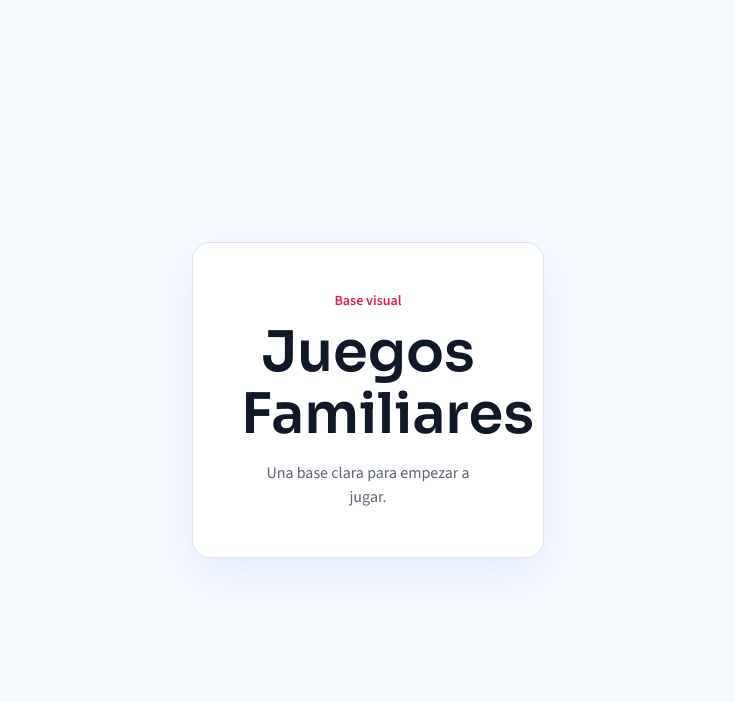
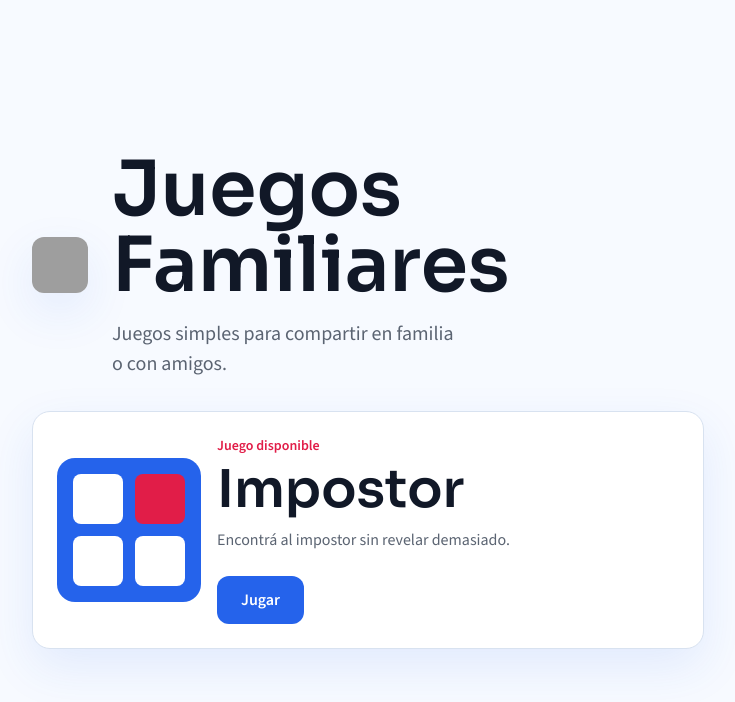
Before and after one commit to RadikeCosa/juegos-familiares, a Next.js app: page / in a window 1280 px wide. Shown: the top 702 px of the page, without its empty margins (272-1007 px from the left). Built offline with nearby package versions, Linux system fonts and the light colour scheme; grey boxes are pictures that could not be loaded.

Commit message:
feat: add platform home

```diff
--- a/app/globals.css
+++ b/app/globals.css
@@ -87,48 +87,168 @@ body {
 }
 
 .home {
-  display: grid;
+  display: flex;
   min-height: 100svh;
-  place-items: center;
-  padding: var(--space-6);
+  align-items: center;
+  justify-content: center;
+  padding: max(var(--space-4), env(safe-area-inset-top))
+    var(--space-4)
+    max(var(--space-4), env(safe-area-inset-bottom));
 }
 
-.home-panel {
-  width: min(100%, 22rem);
+.home-shell {
+  display: grid;
+  width: min(100%, 42rem);
+  gap: var(--space-4);
+}
+
+.home-intro {
+  display: grid;
+  gap: var(--space-4);
+}
+
+.home-symbol {
+  width: 3.5rem;
+  height: 3.5rem;
+  border-radius: var(--radius-md);
+  box-shadow: var(--shadow-soft);
+}
+
+.home h1,
+.game-entry h2 {
+  margin: 0;
+  color: var(--foreground);
+  font-family:
+    var(--font-display),
+    system-ui,
+    sans-serif;
+  font-weight: 600;
+  line-height: 1;
+}
+
+.home h1 {
+  max-width: 8ch;
+  font-size: clamp(2.375rem, 13vw, 4.75rem);
+  letter-spacing: 0;
+}
+
+.home-copy {
+  margin: var(--space-4) 0 0;
+  max-width: 22rem;
+  color: var(--foreground-muted);
+  font-size: clamp(1.0625rem, 4.5vw, 1.25rem);
+  line-height: 1.5;
+}
+
+.game-entry {
+  display: grid;
+  gap: var(--space-4);
+  overflow: hidden;
   border: 1px solid var(--border);
   border-radius: var(--radius-lg);
   background: var(--surface);
   box-shadow: var(--shadow-soft);
-  padding: clamp(var(--space-6), 8vw, 48px);
-  text-align: center;
+  padding: var(--space-4);
 }
 
-.home-kicker {
-  margin: 0 0 var(--space-3);
+.game-entry__art {
+  display: grid;
+  grid-template-columns: repeat(2, minmax(0, 1fr));
+  gap: var(--space-3);
+  width: min(100%, 9rem);
+  aspect-ratio: 1;
+  border-radius: var(--radius-lg);
+  background: var(--primary);
+  padding: var(--space-4);
+}
+
+.game-entry__art span {
+  border-radius: var(--radius-sm);
+  background: var(--primary-foreground);
+}
+
+.game-entry__art span:nth-child(2) {
+  background: var(--accent);
+}
+
+.game-entry__content {
+  display: grid;
+  align-content: center;
+}
+
+.game-entry__label {
+  margin: 0 0 var(--space-2);
   color: var(--accent);
   font-size: 0.875rem;
   font-weight: 600;
   line-height: 1.4;
 }
 
-.home h1 {
-  margin: 0;
-  color: var(--foreground);
-  font-family:
-    var(--font-display),
-    system-ui,
-    sans-serif;
-  font-size: clamp(2rem, 12vw, 3.5rem);
-  font-weight: 600;
-  line-height: 1.1;
+.game-entry h2 {
+  font-size: clamp(2rem, 11vw, 3.25rem);
+  letter-spacing: 0;
 }
 
-.home-copy {
-  margin: var(--space-4) auto 0;
-  max-width: 15rem;
+.game-entry__content p:not(.game-entry__label) {
+  margin: var(--space-3) 0 0;
+  max-width: 19rem;
   color: var(--foreground-muted);
   font-size: 1rem;
   line-height: 1.5;
+}
+
+.game-entry__cta {
+  display: inline-flex;
+  min-height: 3rem;
+  width: fit-content;
+  align-items: center;
+  justify-content: center;
+  margin-top: var(--space-6);
+  border-radius: var(--radius-md);
+  background: var(--primary);
+  color: var(--primary-foreground);
+  padding: 0 var(--space-6);
+  font-weight: 600;
+  line-height: 1;
+  text-decoration: none;
+}
+
+.game-entry__cta:hover {
+  background: var(--accent);
+}
+
+.game-entry__cta:active {
+  transform: translateY(1px);
+}
+
+@media (min-width: 48rem) {
+  .home {
+    padding-inline: 48px;
+  }
+
+  .home-shell {
+    gap: 32px;
+  }
+
+  .home-intro {
+    grid-template-columns: auto 1fr;
+    align-items: center;
+    gap: var(--space-6);
+  }
+
+  .home h1 {
+    max-width: none;
+  }
+
+  .game-entry {
+    grid-template-columns: auto 1fr;
+    align-items: center;
+    padding: var(--space-6);
+  }
+
+  .game-entry__art {
+    width: 9rem;
+  }
 }
 
 @media (prefers-reduced-motion: reduce) {
@@ -137,4 +257,8 @@ body {
   *::after {
     scroll-behavior: auto !important;
   }
+
+  .game-entry__cta:active {
+    transform: none;
+  }
 }
--- a/app/page.tsx
+++ b/app/page.tsx
@@ -1,14 +1,50 @@
+import Image from "next/image";
+import Link from "next/link";
+
 export default function Home() {
   return (
     <main className="home">
       <a className="skip-link" href="#contenido">
         Saltar al contenido
       </a>
-      <section className="home-panel" id="contenido" aria-labelledby="app-title">
-        <p className="home-kicker">Base visual</p>
-        <h1 id="app-title">Juegos Familiares</h1>
-        <p className="home-copy">Una base clara para empezar a jugar.</p>
-      </section>
+      <div className="home-shell" id="contenido">
+        <section className="home-intro" aria-labelledby="app-title">
+          <Image
+            aria-hidden="true"
+            className="home-symbol"
+            src="/icon.svg"
+            alt=""
+            width={64}
+            height={64}
+            priority
+          />
+          <div>
+            <h1 id="app-title">Juegos Familiares</h1>
+            <p className="home-copy">
+              Juegos simples para compartir en familia o con amigos.
+            </p>
+          </div>
+        </section>
+
+        <section className="game-entry" aria-labelledby="impostor-title">
+          <div className="game-entry__art" aria-hidden="true">
+            <span />
+            <span />
+            <span />
+            <span />
+          </div>
+          <div className="game-entry__content">
+            <p className="game-entry__label">Juego disponible</p>
+            <h2 id="impostor-title">Impostor</h2>
+            <p>
+              Encontrá al impostor sin revelar demasiado.
+            </p>
+            <Link className="game-entry__cta" href="/impostor">
+              Jugar
+            </Link>
+          </div>
+        </section>
+      </div>
     </main>
   );
 }
```
Also changed, not shown: 1 other file (tests, documents, lock files or other folders).
